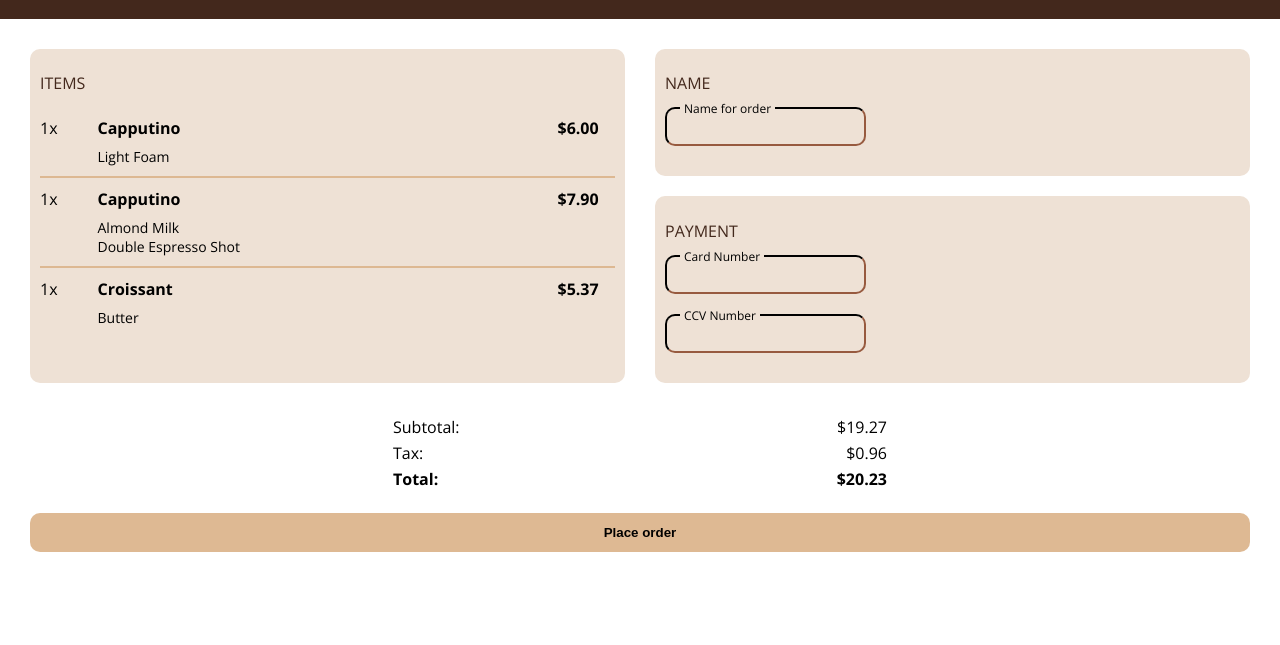
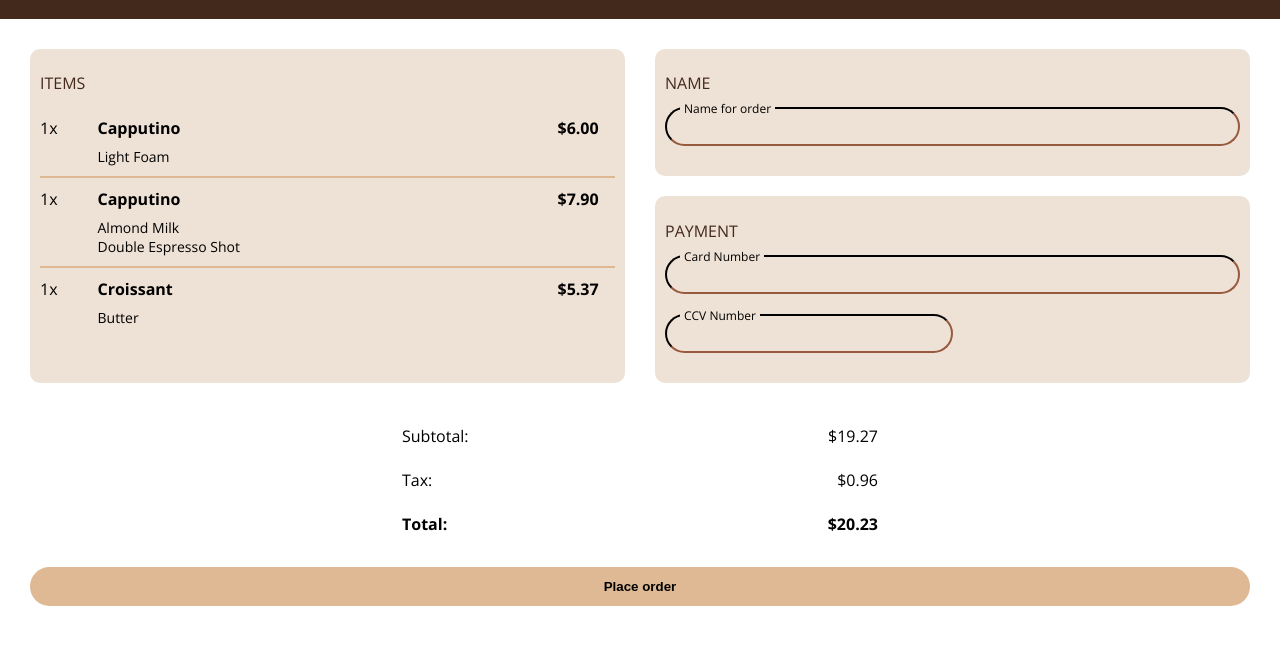
Before and after one commit to bxbye/coffee-masters, a plain HTML site: page index.html in a window 1280 px wide. Shown: the part 67-712 px from the top of the page. Drawn offline with nearby package versions, Linux system fonts and the light colour scheme.

Commit message:
optimize css page for perfect similarity.

```diff
--- a/style.css
+++ b/style.css
@@ -102,9 +102,13 @@ header {
 }
 .input-group input {
     background-color: rgba(0, 0, 0, 0);
-    border-radius: 10px;
+    border-radius: 50px;
     padding: 10px;
     border-color: #43281c;
+    width: 100%;
+}
+#ccv-number {
+    width: 50%;
 }
 .input-group label {
     position: absolute;
@@ -137,7 +141,9 @@ header {
     max-width: 500px;
     margin-bottom: 20px;
 }
-
+tr td {
+    padding: 10px;
+}
 tr td:last-child {
     text-align: right;
 }
@@ -148,7 +154,7 @@ table tr:last-child {
 .checkout {
     width: 100%;
     background-color: #deb993;
-    border-radius: 10px;
+    border-radius: 50px;
     padding: 10px 30px;
     border-color: rgba(0, 0, 0, 0);
     font-weight: bold;
```
